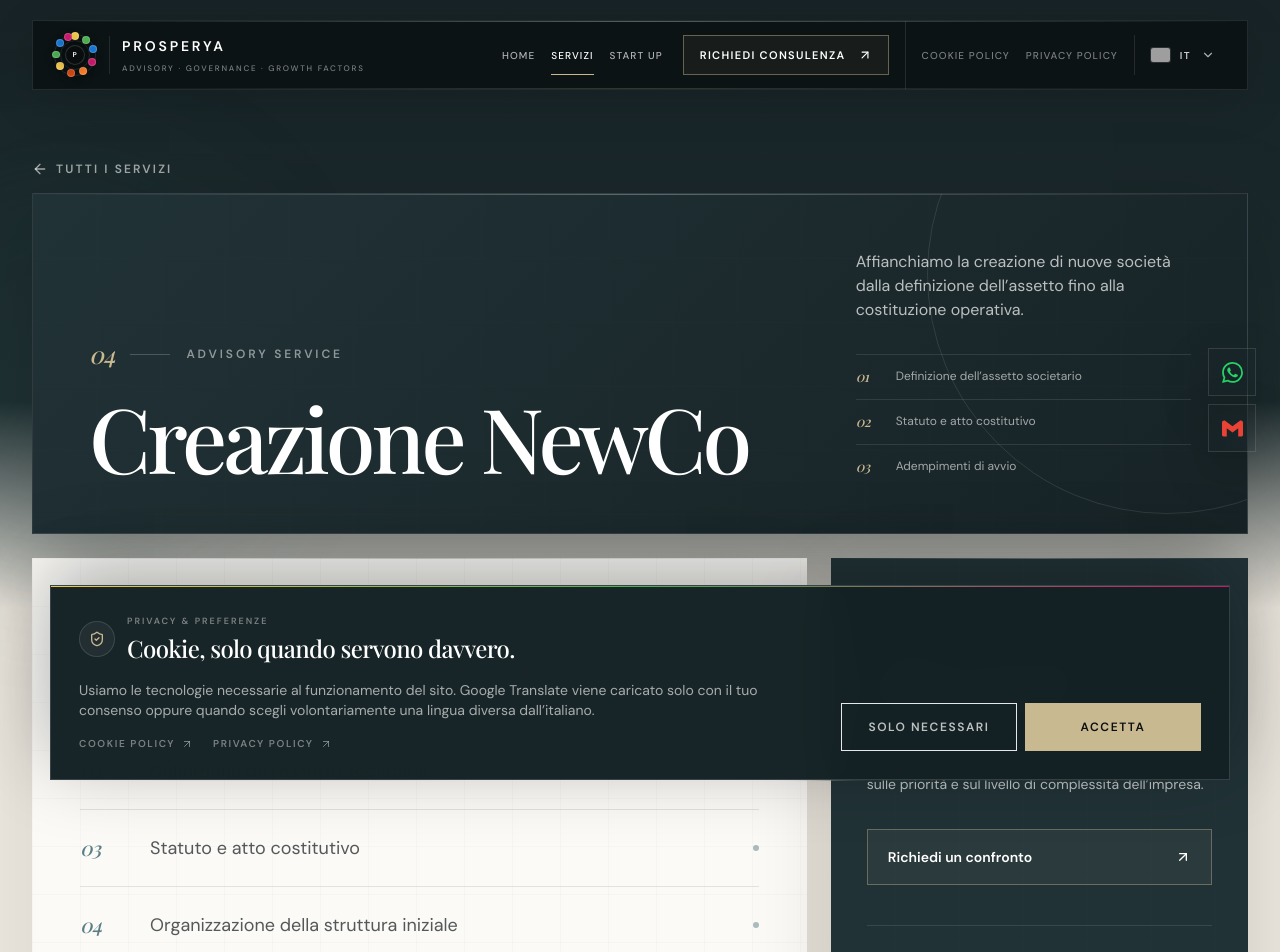
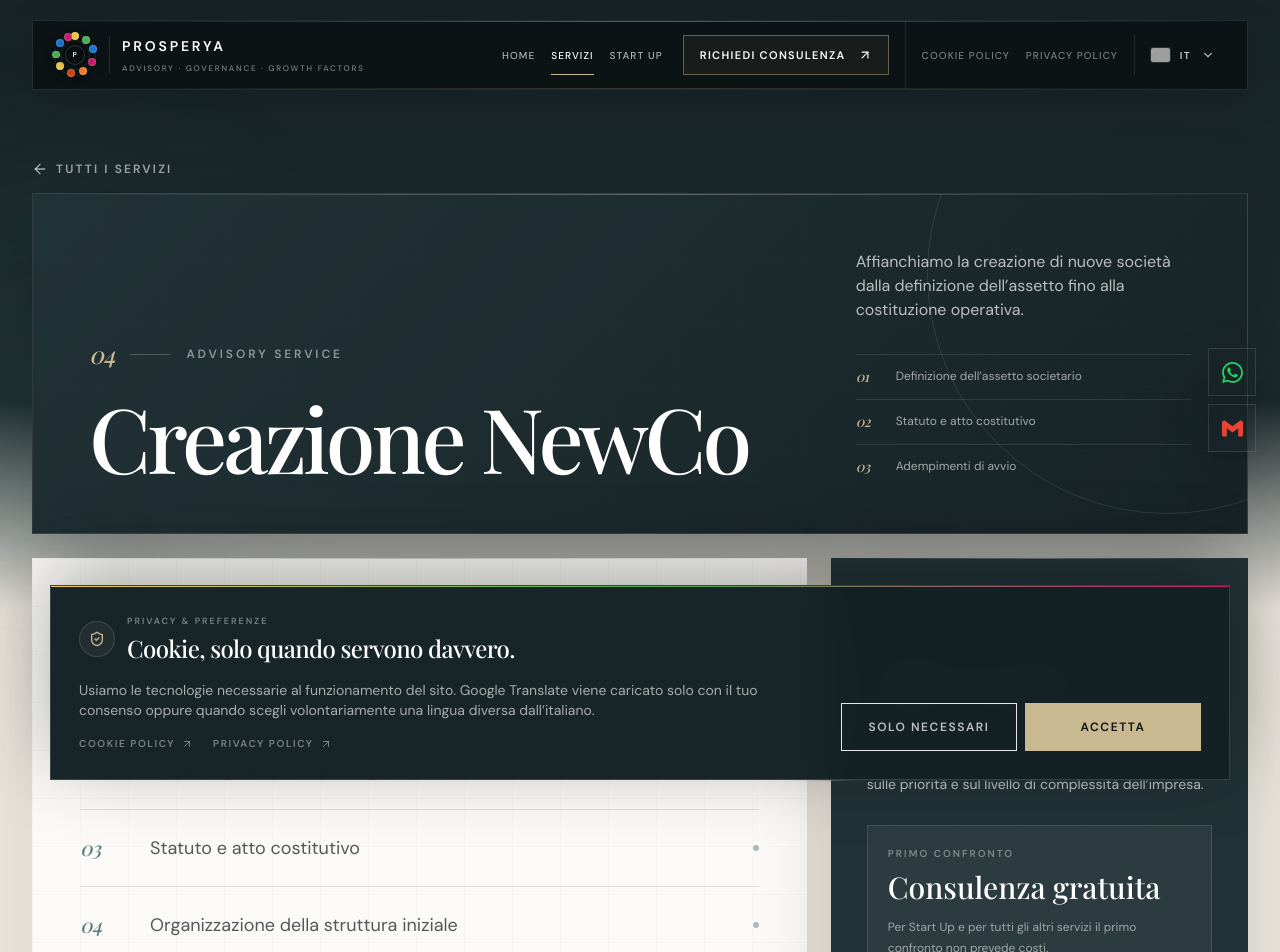
Before and after one commit to gaetanomeli95-lab/Prosperya-site, a Next.js app: page /servizi/creazione-newco/ in a window 1280 px wide. Shown: the top 952 px of the page. Built offline with nearby package versions, Linux system fonts and the light colour scheme; grey boxes are pictures that could not be loaded; a web font is replaced by a local one.

Commit message:
billing: restrict online payment to finanza agevolata

```diff
--- a/src/app/servizi/[slug]/page.tsx
+++ b/src/app/servizi/[slug]/page.tsx
@@ -32,16 +32,12 @@ export default async function ServiceDetail({ params }: Props) {
 
   const index = services.findIndex((s) => s.slug === service.slug);
   const isPaidConsultation = isPaidConsultationSlug(service.slug);
-  const paymentUrl = service.slug === 'startup'
-    ? process.env.NEXT_PUBLIC_STARTUP_PAYMENT_URL
-    : service.slug === 'finanza-agevolata'
-      ? process.env.NEXT_PUBLIC_FINANZA_PAYMENT_URL
-      : undefined;
+  const paymentUrl = isPaidConsultation ? process.env.NEXT_PUBLIC_FINANZA_PAYMENT_URL : undefined;
   const contactArea = encodeURIComponent(service.title);
   const ctaHref = isPaidConsultation && paymentUrl ? paymentUrl : `/contatti/?area=${contactArea}`;
   const ctaLabel = isPaidConsultation
     ? paymentUrl ? 'Prenota e paga la consulenza' : 'Richiedi la consulenza'
-    : 'Richiedi un confronto';
+    : 'Richiedi una consulenza gratuita';
 
   return (
     <div className="premium-page">
@@ -137,10 +133,18 @@ export default async function ServiceDetail({ params }: Props) {
                 </div>
               )}
 
+              {!isPaidConsultation && (
+                <div className="mt-7 border border-white/12 bg-white/[0.045] p-5">
+                  <p className="text-[10px] font-semibold uppercase tracking-[.2em] !text-white/40">Primo confronto</p>
+                  <p className="mt-2 text-3xl font-heading !text-white">Consulenza gratuita</p>
+                  <p className="mt-3 text-xs leading-[1.7] !text-white/55">Per Start Up e per tutti gli altri servizi il primo confronto non prevede costi.</p>
+                </div>
+              )}
+
               <Link
                 href={ctaHref}
-                target={paymentUrl ? '_blank' : undefined}
-                rel={paymentUrl ? 'noopener noreferrer' : undefined}
+                target={isPaidConsultation && paymentUrl ? '_blank' : undefined}
+                rel={isPaidConsultation && paymentUrl ? 'noopener noreferrer' : undefined}
                 className="group mt-8 flex min-h-14 w-full items-center justify-between border border-sand/40 bg-sand/[0.06] px-5 text-sm font-semibold !text-white transition-all hover:bg-sand hover:!text-night"
               >
                 <span className="flex items-center gap-2">{isPaidConsultation && <CreditCard className="h-4 w-4" />}{ctaLabel}</span>
@@ -148,7 +152,7 @@ export default async function ServiceDetail({ params }: Props) {
               </Link>
 
               {isPaidConsultation && !paymentUrl && (
-                <p className="mt-4 text-[11px] leading-relaxed !text-white/50">La prenotazione con pagamento online sarà disponibile dopo il collegamento di Stripe e Google Calendar. Nel frattempo puoi inviare la richiesta.</p>
+                <p className="mt-4 text-[11px] leading-relaxed !text-white/50">La prenotazione con pagamento online sarà disponibile dopo il collegamento del sistema di pagamento. Nel frattempo puoi inviare la richiesta.</p>
               )}
 
               <div className="mt-10 border-t border-white/10 pt-7">
```
